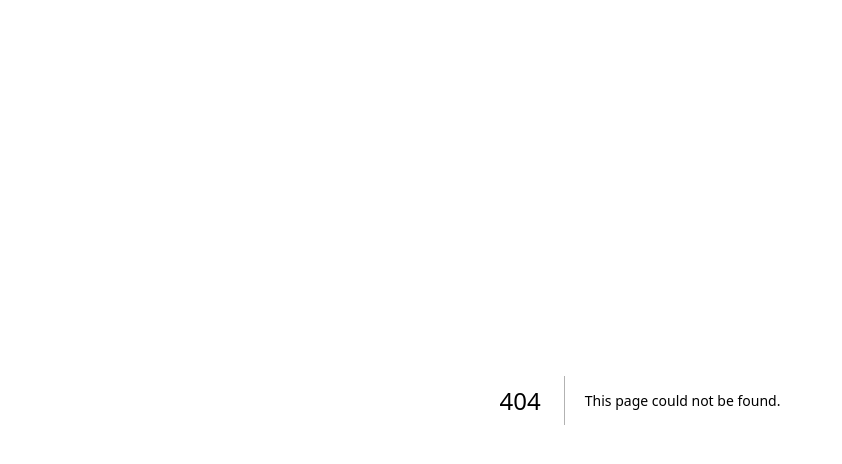
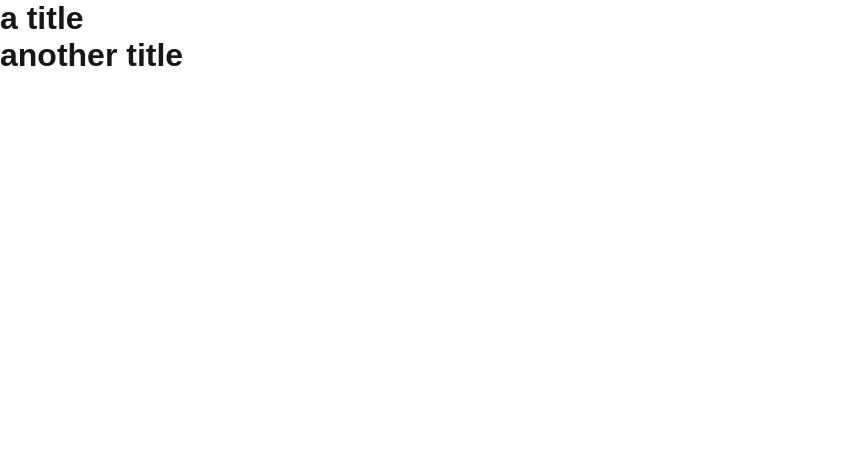
Before and after one commit to dudscode/financeiro-tech-challenge, a Next.js app: page /posts in a window 1280 px wide. Before the commit this address had no page. Shown: the top 464 px of the page, without its empty margins (0-842 px from the left). Built offline with nearby package versions, Linux system fonts and the light colour scheme; data requests are answered from the project's data file.

Commit message:
feat: adiciona configuração json-server

```diff
--- /dev/null
+++ b/db.json
@@ -0,0 +1,13 @@
+{
+  "posts": [
+    { "id": "1", "title": "a title", "views": 100 },
+    { "id": "2", "title": "another title", "views": 200 }
+  ],
+  "comments": [
+    { "id": "1", "text": "a comment about post 1", "postId": "1" },
+    { "id": "2", "text": "another comment about post 1", "postId": "1" }
+  ],
+  "profile": {
+    "name": "typicode"
+  }
+}
--- /dev/null
+++ b/src/app/posts/page.tsx
@@ -0,0 +1,35 @@
+"use client";
+import { useEffect, useState } from "react";
+
+type Post = {
+  id: string;
+  title: string;
+  body: string;
+};
+
+export const Posts = () => {
+  const [posts, setPosts] = useState([]);
+  const fetchPosts = async () =>
+    fetch("http://localhost:3001/posts", { method: "GET" })
+      .then((response) => response.json())
+      .then((res) => setPosts(res))
+      .catch((error) => console.log(error))
+      .finally(() => console.log("done"));
+
+  useEffect(() => {
+    fetchPosts();
+  }, []);
+
+  return (
+    <ul>
+      {posts.map((post: Post) => (
+        <li key={post?.id}>
+          <h1>{post?.title}</h1>
+          <p>{post?.body}</p>
+        </li>
+      ))}
+    </ul>
+  );
+};
+
+export default Posts;
```
Also changed, not shown: package.json (+7 -5 lines), 1 other file (tests, documents, lock files or other folders).
